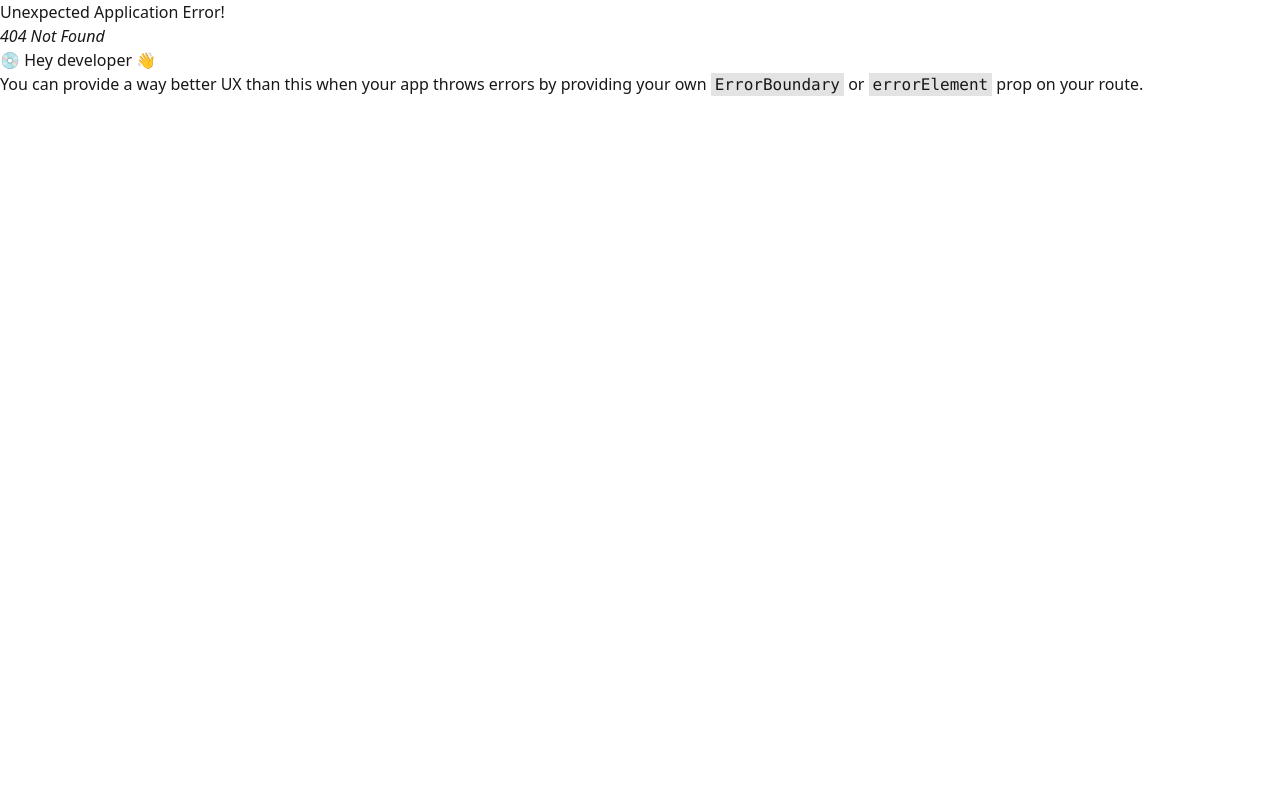
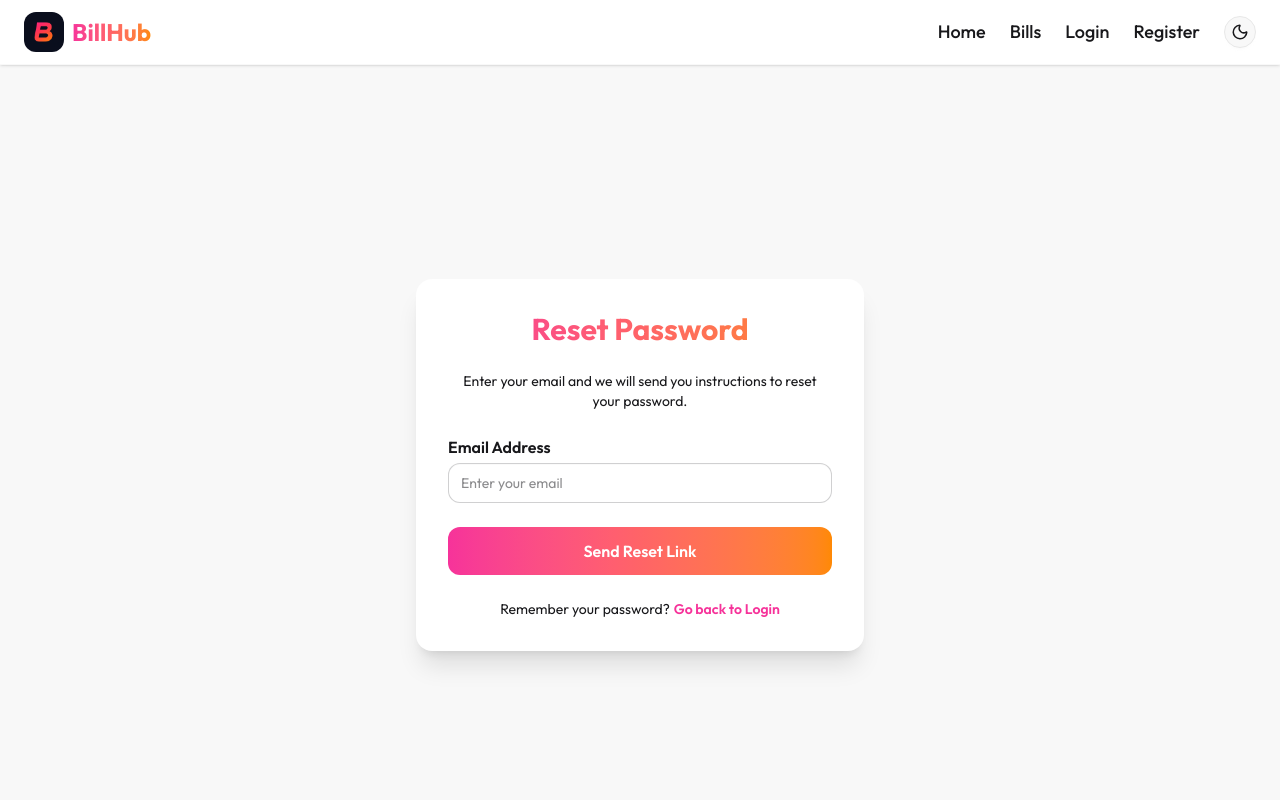
Before and after one commit to ratul-hasan00/assTen-utility-client, a React (Vite) app: page /forgot in a window 1280 px wide. Before the commit this address had no page. Shown: the top 800 px of the page. Built offline with nearby package versions, Linux system fonts and the light colour scheme.

Commit message:
third commit-added banner section,i swiper js ,implemented photo,added forgot page

```diff
--- a/index.html
+++ b/index.html
@@ -2,9 +2,9 @@
 <html lang="en">
   <head>
     <meta charset="UTF-8" />
-    <link rel="icon" type="image/svg+xml" href="/vite.svg" />
+    <link rel="icon" type="image/svg+xml" href="./src/assets/logo (2).png" />
     <meta name="viewport" content="width=device-width, initial-scale=1.0" />
-    <title>my-utility-billhub</title>
+    <title>BillHub</title>
   </head>
   <body>
     <div id="root"></div>
--- a/package.json
+++ b/package.json
@@ -15,6 +15,7 @@
     "react": "^19.2.0",
     "react-dom": "^19.2.0",
     "react-router": "^7.9.6",
+    "swiper": "^12.0.3",
     "tailwindcss": "^4.1.17"
   },
   "devDependencies": {
--- /dev/null
+++ b/src/Components/Forgot.jsx
@@ -0,0 +1,51 @@
+import React from "react";
+import { Link } from "react-router";
+
+const Forgot = () => {
+  return (
+
+    <div className="min-h-screen flex items-center justify-center px-4 py-10 bg-base-200 dark:bg-base-300">
+      <div className="w-full max-w-md bg-base-100 dark:bg-base-200 shadow-xl rounded-2xl p-8">
+    <title>Forgot Password</title>
+        {/* Title */}
+        <h2 className="text-3xl font-bold text-center mb-6 bg-gradient-to-r from-pink-500 via-red-400 to-orange-400 text-transparent bg-clip-text">
+          Reset Password
+        </h2>
+
+        <p className="text-base-content text-center mb-6 text-sm">
+          Enter your email and we will send you instructions to reset your password.
+        </p>
+
+        {/* Email Input */}
+        <label className="font-semibold text-base-content">Email Address</label>
+        <input
+          type="email"
+          placeholder="Enter your email"
+          className="input input-bordered w-full mt-1 mb-4 rounded-xl"
+        />
+
+        {/* Reset Button */}
+        <button
+          className="
+            w-full mt-2 py-3 text-white font-semibold rounded-xl
+            bg-gradient-to-r from-pink-500 via-red-400 to-orange-400
+            hover:opacity-90 transition-all duration-300 cursor-pointer
+          "
+        >
+          Send Reset Link
+        </button>
+
+        {/* Back to Login */}
+        <p className="text-center mt-6 text-sm text-base-content">
+          Remember your password?
+          <Link to="/login" className="text-pink-500 font-semibold ml-1 hover:underline">
+            Go back to Login
+          </Link>
+        </p>
+
+      </div>
+    </div>
+  );
+};
+
+export default Forgot;
--- a/src/Components/Home/Home.jsx
+++ b/src/Components/Home/Home.jsx
@@ -1,9 +1,10 @@
 import React from 'react';
+import Banner from '../HomeDetails/Banner';
 
 const Home = () => {
     return (
         <div>
-            i am home
+            <Banner></Banner>
         </div>
     );
 };
--- /dev/null
+++ b/src/Components/HomeDetails/Banner.jsx
@@ -0,0 +1,80 @@
+import React from "react";
+import { Swiper, SwiperSlide } from "swiper/react";
+import { Autoplay } from "swiper/modules";
+import "swiper/css";
+import { CheckCircle } from "lucide-react";
+
+const Banner = () => {
+    // Gradient class for both title and right section
+    const gradientClass = "bg-gradient-to-r from-pink-500 via-red-400 to-orange-400 text-transparent bg-clip-text";
+
+    return (
+        <div className="w-full py-12 px-6 md:px-12 lg:px-20">
+            <div className="grid grid-cols-1 lg:grid-cols-3 gap-12 items-center">
+
+                {/* LEFT: Title */}
+                <div className="text-center lg:text-left">
+                    <h1 className={`text-4xl md:text-5xl lg:text-6xl font-extrabold leading-tight ${gradientClass}`}>
+                        Manage Your Utility Bills Smarter & Faster
+                    </h1>
+                </div>
+
+                {/* CENTER: Swiper Slider */}
+                <div className="w-full max-w-sm mx-auto">
+                    <Swiper
+                        modules={[Autoplay]}
+                        autoplay={{ delay: 2500, disableOnInteraction: false }}
+                        loop={true}
+                        className="rounded-3xl overflow-hidden shadow-2xl border border-gray-200 dark:border-gray-700"
+                    >
+                        <SwiperSlide>
+                            <img
+                                src="https://i.postimg.cc/PxFPyvPD/gas.jpg"
+                                alt="slide"
+                                className="h-[300px] w-full object-cover"
+                            />
+                        </SwiperSlide>
+                        <SwiperSlide>
+                            <img
+                                src="https://i.postimg.cc/PfRwz9wz/electricity.jpg"
+                                alt="slide"
+                                className="h-[300px] w-full object-cover"
+                            />
+                        </SwiperSlide>
+                        <SwiperSlide>
+                            <img
+                                src="https://i.postimg.cc/v8k46nJW/water.jpg"
+                                alt="slide"
+                                className="h-[300px] w-full object-cover"
+                            />
+                        </SwiperSlide>
+                    </Swiper>
+                </div>
+
+                {/* RIGHT: Benefits + Social Icons */}
+                <div className="space-y-6 text-center lg:text-left">
+                    <h2 className={`text-3xl font-bold ${gradientClass}`}>
+                        Why Choose BillHub?
+                    </h2>
+
+                    <div className="space-y-4">
+                        {[
+                            "Pay current month bills instantly",
+                            "View and download your full bill history",
+                            "Powerful search & filter options",
+                            "Instant PDF receipt generation",
+                        ].map((item, i) => (
+                            <div key={i} className="flex items-start gap-3 justify-center lg:justify-start">
+                                <CheckCircle size={24} className="text-pink-500" />
+                                <p className={`font-medium ${gradientClass}`}>{item}</p>
+                            </div>
+                        ))}
+                    </div>
+                </div>
+
+            </div>
+        </div>
+    );
+};
+
+export default Banner;
--- a/src/Components/Login.jsx
+++ b/src/Components/Login.jsx
@@ -28,7 +28,7 @@ const Login = () => {
   return (
     <div className="min-h-screen flex items-center justify-center px-4 py-10 bg-base-200 dark:bg-base-300">
       <div className="w-full max-w-md bg-base-100 dark:bg-base-200 shadow-xl rounded-2xl p-8">
-
+        <title>Login Now!</title>
         {/* Title */}
         <h2 className="text-3xl font-bold text-center mb-6 bg-gradient-to-r from-pink-500 via-red-400 to-orange-400 text-transparent bg-clip-text">
           Login to BillHub
@@ -68,14 +68,13 @@ const Login = () => {
         {/* Forget password */}
         <div className="text-right mt-2">
           <Link
-            to="/forgot-password"
+            to="/forgot"
             className="text-sm font-medium text-pink-500 hover:underline"
           >
             Forgot Password?
           </Link>
         </div>
 
-        {/* Login Button */}
         <button
           disabled={passwordError}
           className={`w-full mt-5 py-3 text-white font-semibold rounded-xl
@@ -87,14 +86,14 @@ const Login = () => {
           Login
         </button>
 
-        {/* Divider */}
+
         <div className="my-5 flex items-center justify-center">
           <div className="h-px bg-base-300 w-1/3"></div>
           <span className="px-3 text-sm text-base-content">OR</span>
           <div className="h-px bg-base-300 w-1/3"></div>
         </div>
 
-        {/* Google Login Button */}
+
         <button
           className="
             w-full py-3 border border-base-300 rounded-xl
@@ -110,9 +109,8 @@ const Login = () => {
           Login with Google
         </button>
 
-        {/* Register Link */}
         <p className="text-center mt-6 text-sm text-base-content">
-          Don’t have an account?
+          Don't have an account?
           <Link to="/register" className="text-pink-500 font-semibold ml-1 hover:underline">
             Register
           </Link>
--- a/src/Components/Register.jsx
+++ b/src/Components/Register.jsx
@@ -28,7 +28,7 @@ const Register = () => {
   return (
     <div className="min-h-screen flex items-center justify-center px-4 py-10 bg-base-200 dark:bg-base-300">
       <div className="w-full max-w-md bg-base-100 dark:bg-base-200 shadow-xl rounded-2xl p-8">
-
+    <title>Register Now!</title>
         {/* Title */}
         <h2 className="text-3xl font-bold text-center mb-6 bg-gradient-to-r from-pink-500 via-red-400 to-orange-400 text-transparent bg-clip-text">
           Create Your Account
--- a/src/index.css
+++ b/src/index.css
@@ -1,2 +1,8 @@
+@import url('https://fonts.googleapis.com/css2?family=Outfit:wght@100..900&display=swap');
+
 @import "tailwindcss";
 @plugin "daisyui";
+
+*{
+    font-family: "Outfit", sans-serif;
+}
--- a/src/main.jsx
+++ b/src/main.jsx
@@ -9,6 +9,8 @@ import Home from './Components/Home/Home.jsx';
 import Bills from './Components/Bills.jsx';
 import Login from './Components/Login.jsx';
 import Register from './Components/Register.jsx';
+import Forgot from './Components/Forgot.jsx';
+
 
 const router = createBrowserRouter([
   {
@@ -30,6 +32,10 @@ const router = createBrowserRouter([
       {
         path:'/register',
         element: <Register></Register>
+      },
+      {
+        path: '/forgot',
+        element: <Forgot></Forgot>
       }
     ]
   }
```
Also changed, not shown: 1 other file (tests, documents, lock files or other folders).
